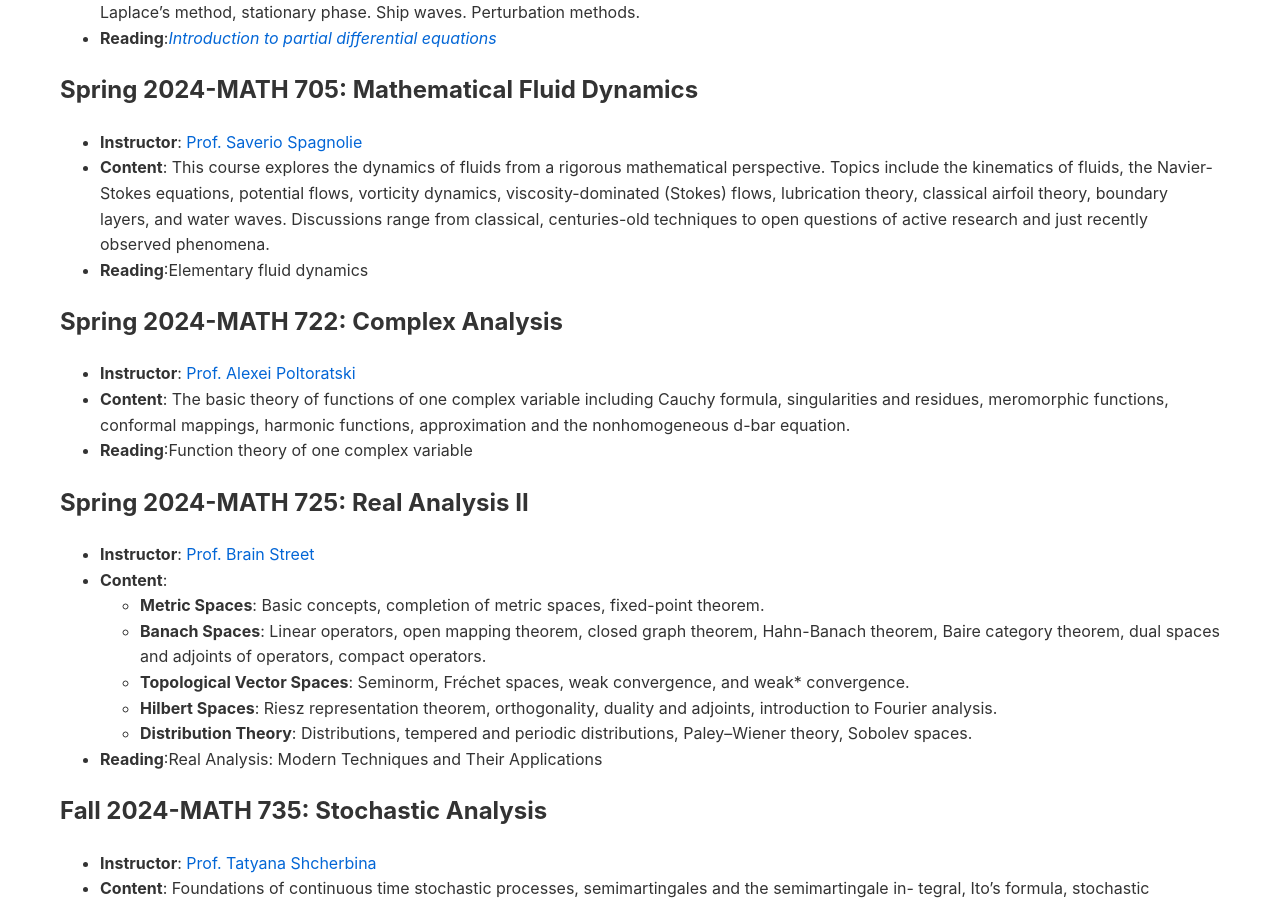
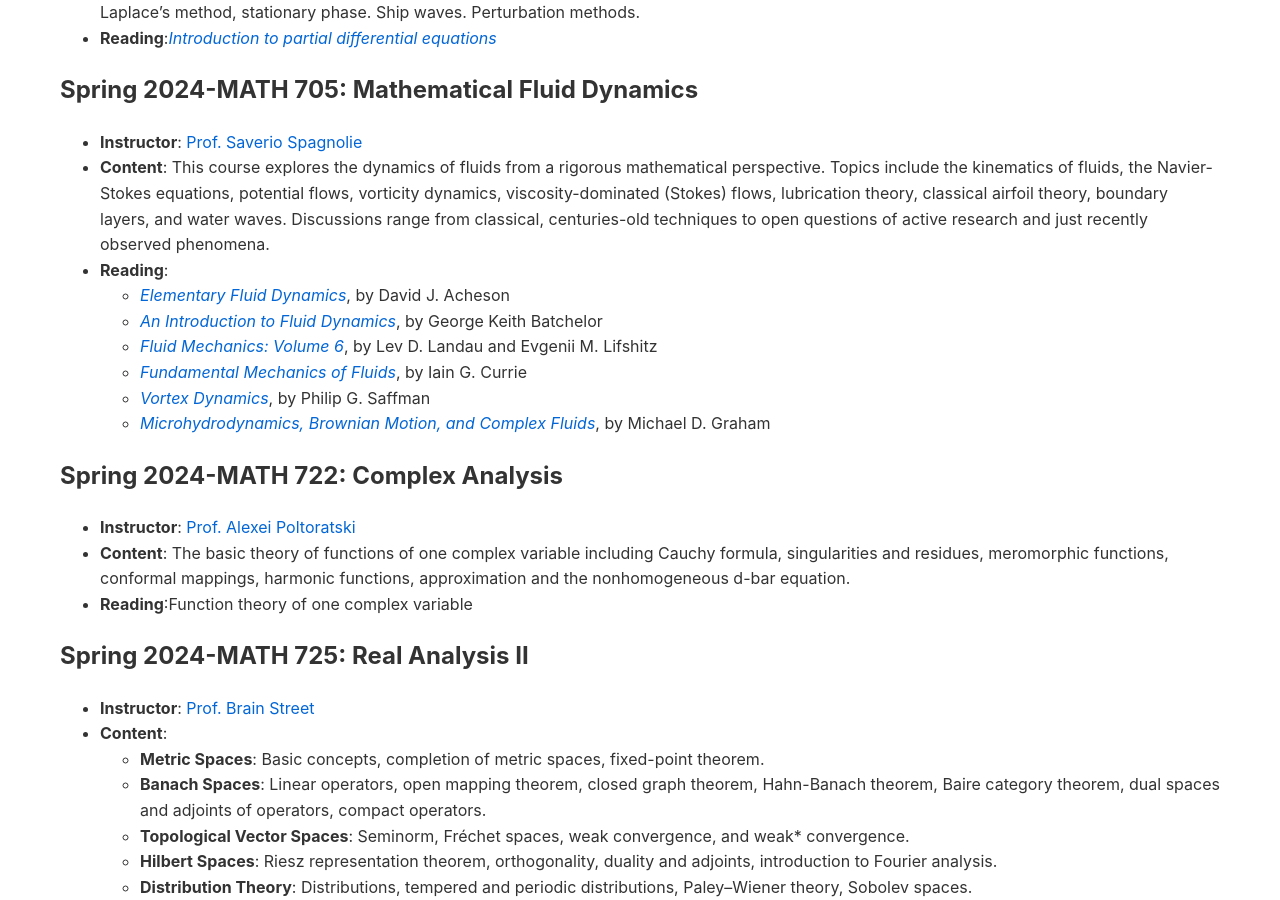
Before and after one commit to Yoon-1023/Yoon-1023.github.io, a Jekyll site: the page built from courses.md, in a window 1280 px wide and 900 px high, scrolled down 370 px. Built offline with Jekyll 4.4.1, drawn with Linux system fonts in a browser that asks for light colours.

Commit message:
Update courses.md

```diff
--- a/courses.md
+++ b/courses.md
@@ -23,7 +23,13 @@ of Fourier integrals. Laplace’s method, stationary phase. Ship waves. Perturba
 include the kinematics of fluids, the Navier-Stokes equations, potential
 flows, vorticity dynamics, viscosity-dominated (Stokes) flows, lubrication theory, classical airfoil theory, boundary layers, and water waves.
 Discussions range from classical, centuries-old techniques to open questions of active research and just recently observed phenomena.
-- **Reading**:Elementary fluid dynamics
+- **Reading**:
+  - [*Elementary Fluid Dynamics*](#references), by David J. Acheson
+  - [*An Introduction to Fluid Dynamics*](#references), by George Keith Batchelor
+  - [*Fluid Mechanics: Volume 6*](#references), by Lev D. Landau and Evgenii M. Lifshitz
+  - [*Fundamental Mechanics of Fluids*](#references), by Iain G. Currie
+  - [*Vortex Dynamics*](#references), by Philip G. Saffman
+  - [*Microhydrodynamics, Brownian Motion, and Complex Fluids*](#references), by Michael D. Graham
 
 ## Spring 2024-MATH 722: Complex Analysis
 
```
